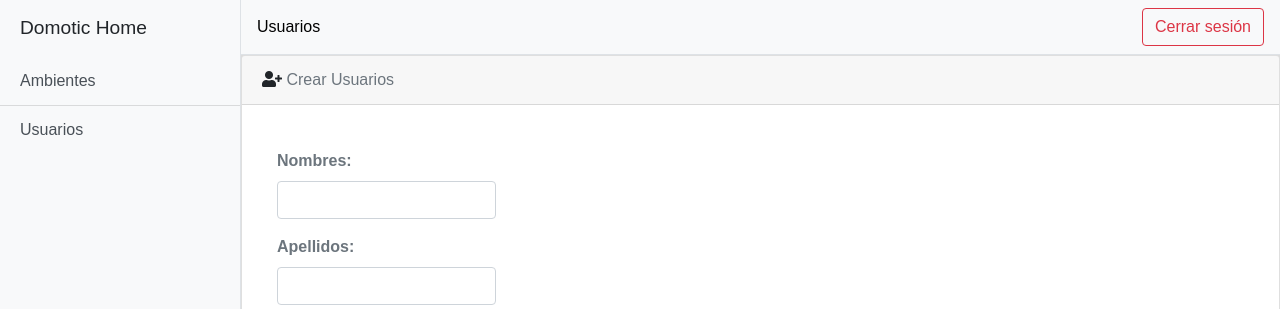
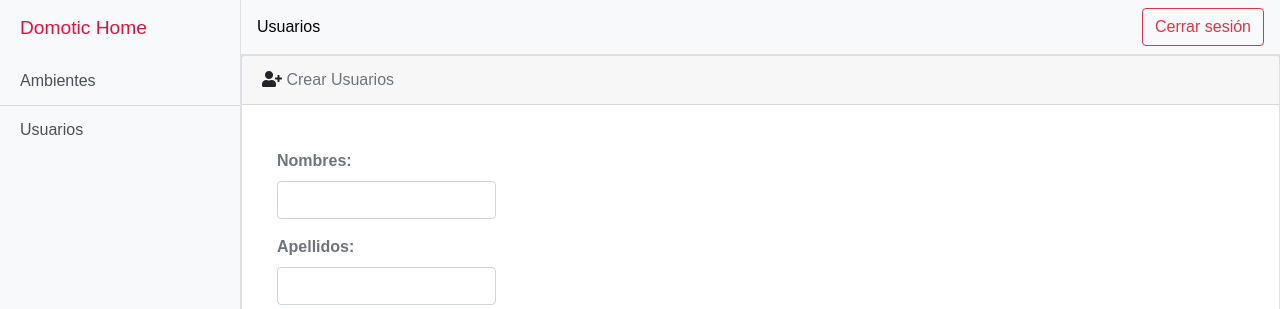
Before and after one commit to Domot1cHome/DH_Web, a CodeIgniter app: page /dh_web/index.php/usuario/Crear in a window 1280 px wide. Shown: the top 309 px of the page. Run offline with CodeIgniter, Linux system fonts and the light colour scheme; data comes from the database, SQL or seed files in the repository; some libraries are stand-ins or nearby versions; some web fonts are replaced.

Commit message:
Cambio color barraLateral

```diff
--- a/application/views/layouts/barraLateral.php
+++ b/application/views/layouts/barraLateral.php
@@ -1,5 +1,5 @@
 <div class="bg-light border-right" id="sidebar-wrapper">
-    <div class="sidebar-heading">Domotic Home </div>
+    <div class="sidebar-heading"><a style="color:crimson">Domotic Home</a></div>
     <div class="list-group list-group-flush">
         <a href="<?php echo base_url() ?>ambiente" class="list-group-item list-group-item-action bg-light">Ambientes</a>
         <a href="<?php echo base_url() ?>usuario" class="list-group-item list-group-item-action bg-light">Usuarios</a>
```
